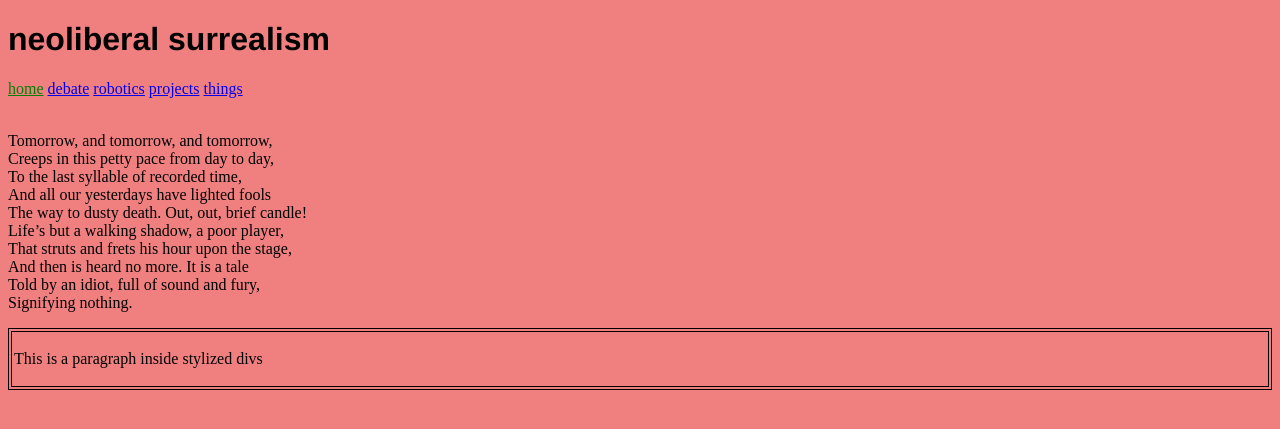
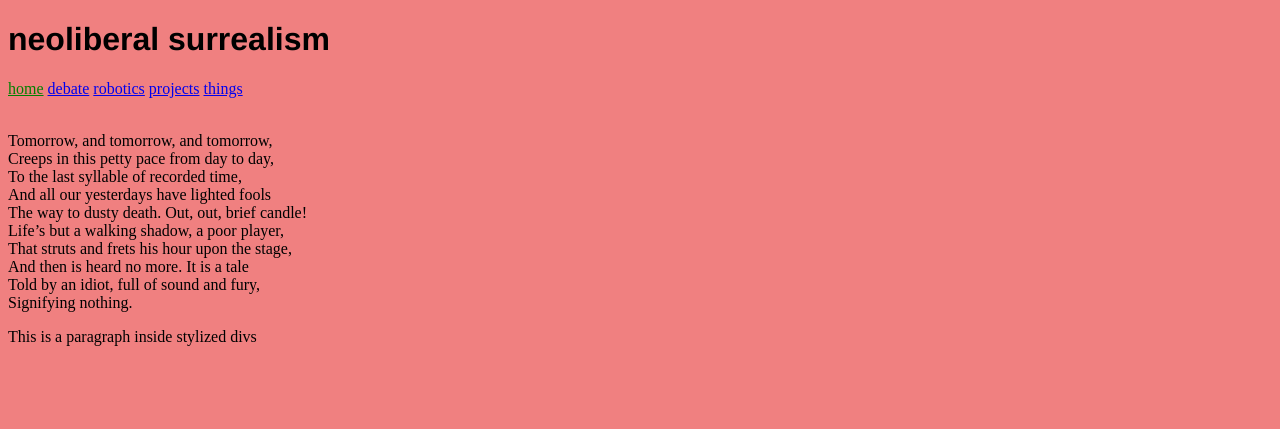
Before and after one commit to pbkx/pbkx.github.io, a Jekyll site: the page built from index.md, in a window 1280 px wide. Shown: the top 429 px of the page. Built offline with Jekyll 4.4.1, drawn with Linux system fonts in a browser that asks for light colours.

Commit message:
Update styles.scss

```diff
--- a/assets/css/styles.scss
+++ b/assets/css/styles.scss
@@ -6,8 +6,3 @@
 body {
   background-color: lightcoral;
 }
-
-div {
-  border: 1px solid black;
-  padding: 2px;
-}
```
